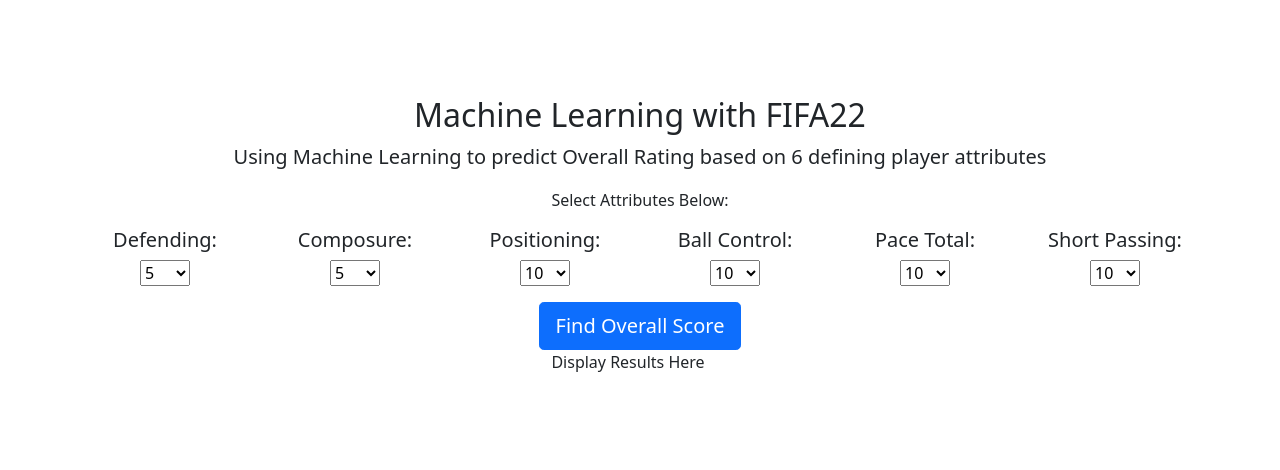
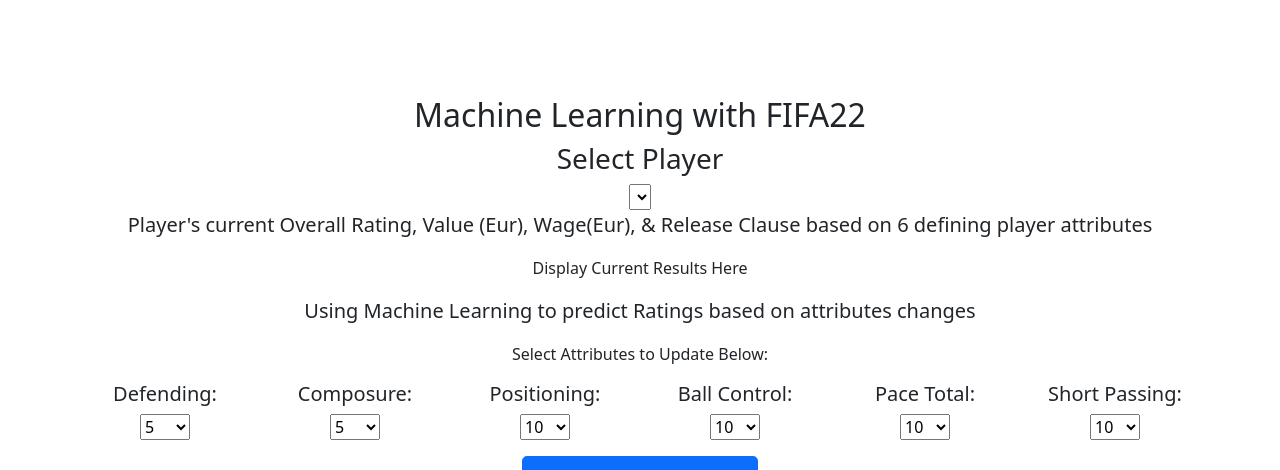
Before and after one commit to juliemcbaker/FIFA-22-Predictions, a Flask app: page / in a window 1280 px wide. Shown: the part 516-986 px from the top of the page. Run offline with Flask 2, Linux system fonts and the light colour scheme; lists and menus that the app fills with data are empty; parts of the project's set-up code (start-up, migrations or seed data) failed here and were passed over; some libraries are stand-ins or nearby versions; grey boxes are pictures that could not be loaded.

Commit message:
Pushing updated index

```diff
--- a/templates/index.html
+++ b/templates/index.html
@@ -11,6 +11,10 @@
     <link rel="icon" type="image/x-icon" href="../assets/favicon.ico" />
     <!-- Core theme CSS (includes Bootstrap)-->
     <link rel="stylesheet" type="text/css" href="../static/css/styles.css">
+    <!-- d3-->
+    <script src="https://cdnjs.cloudflare.com/ajax/libs/d3/5.7.0/d3.min.js"
+    integrity="sha512-L5K9Bf852XyB+wrvRFGwWzfhVI+TZqJlgwzX9yvrfhILuzIZfrcQO4au9D9eVDnkQ6oqYr9v2QwJdFo+eKE50Q=="
+    crossorigin="anonymous"></script>
 </head>
 
 <body>
@@ -43,15 +47,20 @@
     </header>
     <!-- Features section-->
     <section id="attributes" class="py-5">
-        <form method='post' action='/send' role='form' >
+        <form method='post' action='/predict' role='form' >
         <div class="container my-5">
             <div class="row justify-content-center">
                 <div class="col-lg-12">
                     <h2>Machine Learning with FIFA22</h2>
-                    <p class="lead">Using Machine Learning to predict Overall Rating based on 6 defining player
-                        attributes</p>
+                    <h3>Select Player</h3>
+                    <select id="selDataset" onchange="optionChanged(this.value)"></select>
+                    <p class="lead">Player's current Overall Rating, Value (Eur), Wage(Eur), & Release Clause based on 6 defining player attributes</p>
                     <p></p>
-                    <p class="mb-0">Select Attributes Below:</p>
+                    <p class="mb-0">Display Current Results Here</p>
+                    <p></p>
+                    <p class="lead">Using Machine Learning to predict Ratings based on attributes changes</p>
+                    <p></p>
+                    <p class="mb-0">Select Attributes to Update Below:</p>
                     <p></p>
                     <div class="row">
                         <div class="col-md-2">
@@ -227,11 +236,11 @@
                     <p></p>
                     <div class="row">
                         <div class="col-md-12">
-                            <input class="btn btn-primary btn-lg" type='submit' value='Find Overall Score'>
+                            <input class="btn btn-primary btn-lg" type='submit' value='Find Updated Ratings'>
                         </div>
                     <div class="row">
                         <div class="col-md-12">
-                            <p class="mb-0">Display Results Here</p>
+                            <p class="mb-0">Display New Results Here</p>
                         </div>
                     </div>
                 </div>
@@ -270,6 +279,8 @@
     <script src="https://cdn.jsdelivr.net/npm/bootstrap@5.1.3/dist/js/bootstrap.bundle.min.js"></script>
     <!-- Core theme JS-->
     <script src="../static/js/scripts.js"></script>
+    <!-- Players JS-->
+   <script src="../static/js/app.js"></script>
 </body>
 
 </html>
```
